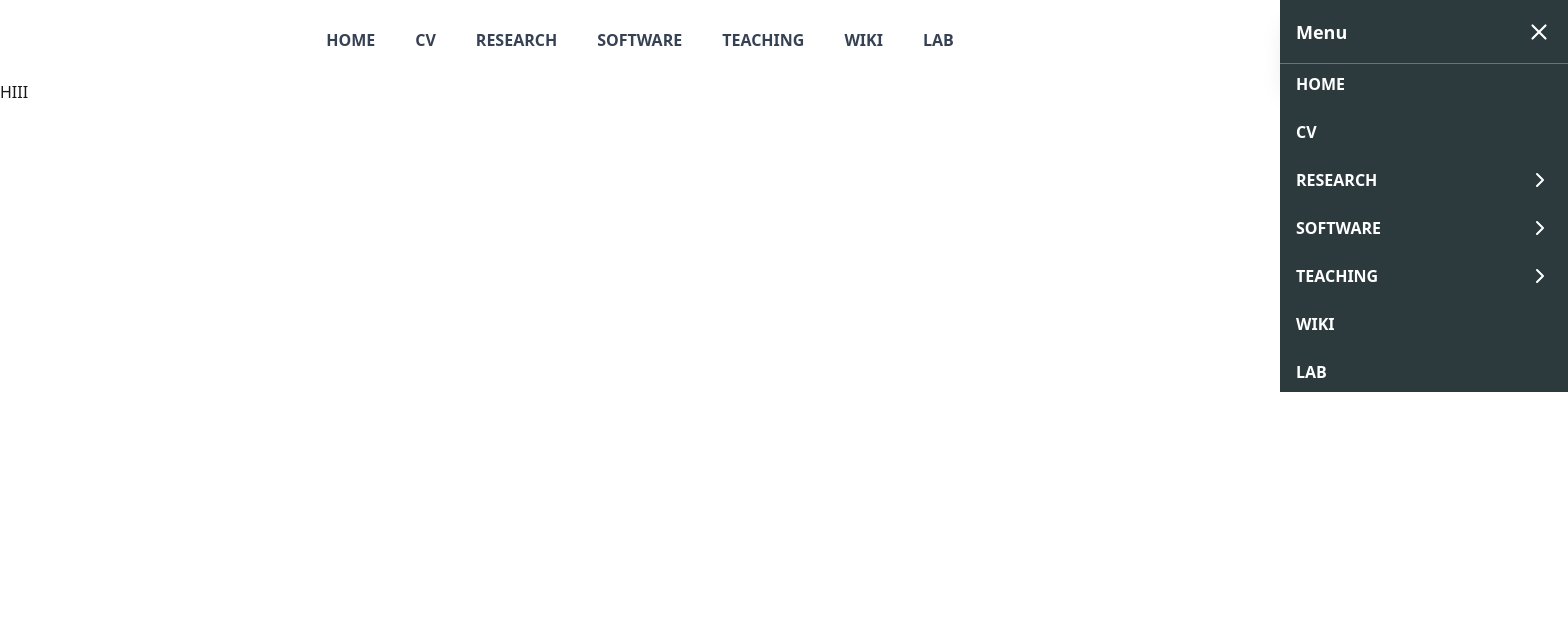
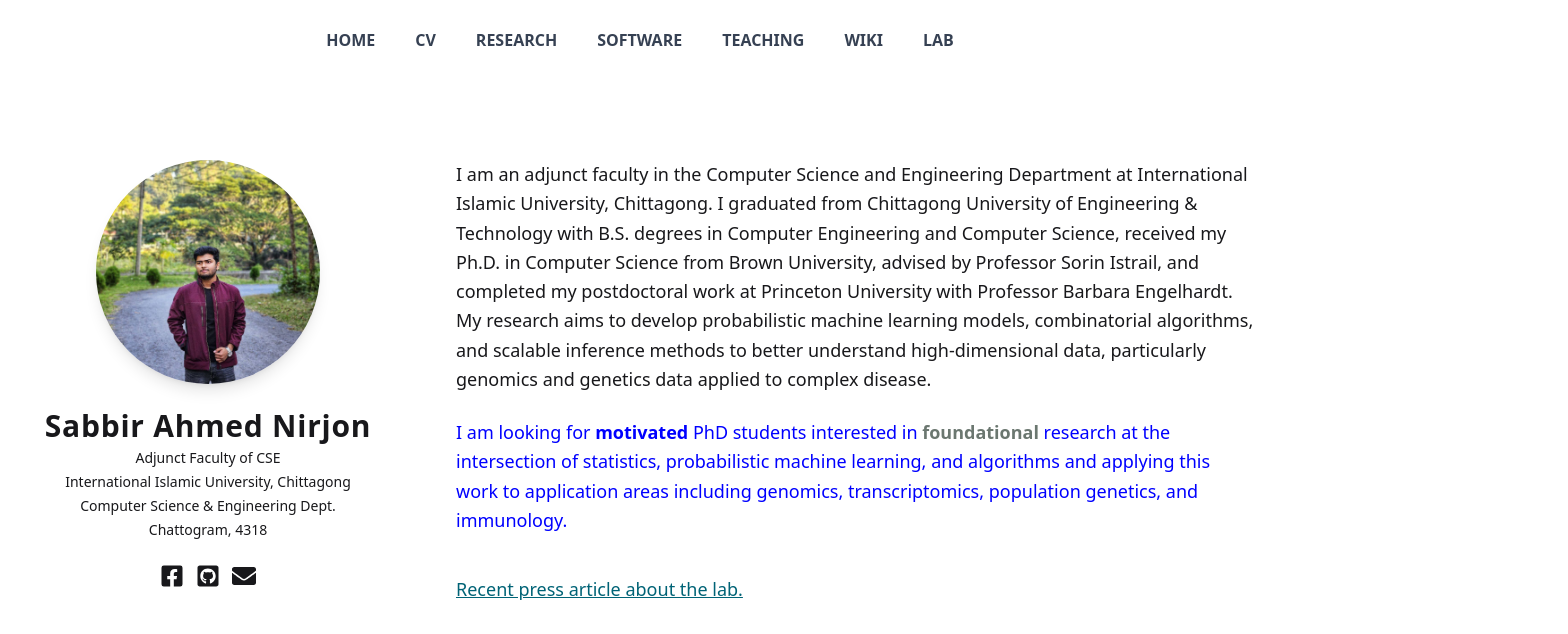
Before and after one commit to MasadRayan/Sabbir-Ahmed_Nirjon_Portfolio, a Next.js app: page / in a window 1280 px wide. Shown: the top 634 px of the page, 1568 px wide, since content can reach past the window. Built offline with nearby package versions, Linux system fonts and the light colour scheme.

Commit message:
Navbar and herosection added

```diff
--- a/src/Components/Navbar.jsx
+++ b/src/Components/Navbar.jsx
@@ -68,7 +68,7 @@ const Navbar = () => {
     const [expanded, setExpanded] = useState(null);
 
     return (
-        <header className="sticky top-0 z-50 bg-white/70 backdrop-blur-xl">
+        <header className="sticky top-0 z-50 bg-transparent backdrop-blur-2xl">
             <nav className="container mx-auto px-4 md:px-6">
                 <div className="h-16 md:h-20 flex items-center justify-center relative">
 
@@ -101,10 +101,10 @@ const Navbar = () => {
                     </ul>
 
                     {/* MOBILE HEADER */}
-                    <div className="md:hidden flex justify-between items-center w-full">
+                    <div className="md:hidden flex justify-between items-center w-full sticky top-0 bg-transparent backdrop-blur-2xl z-50 px-4 h-16">
                         <Link
                             href="/"
-                            className="font-semibold text-gray-700 hover:text-black transition"
+                            className="font-bold text-gray-700 hover:text-black transition"
                         >
                             Sabbir Ahmed Nirjon
                         </Link>
@@ -116,13 +116,14 @@ const Navbar = () => {
                             <Menu size={28} />
                         </button>
                     </div>
+
                 </div>
             </nav>
 
             {/* MOBILE SIDE DRAWER */}
             <div
                 className={cn(
-                    "fixed top-0 right-0 h-full w-72 bg-[#2d3a3d] text-white shadow-xl transform transition-transform duration-300",
+                    "md:hidden z-999 fixed top-0 right-0 h-full w-72 bg-[#2d3a3d] text-white shadow-xl transform transition-transform duration-300",
                     openSidebar ? "translate-x-0" : "translate-x-full"
                 )}
             >
--- /dev/null
+++ b/src/app/Components/HeroSection.jsx
@@ -0,0 +1,98 @@
+import Image from "next/image";
+import { FaFacebookSquare } from "react-icons/fa";
+import { FaGithubSquare } from "react-icons/fa";
+import { FaEnvelope } from "react-icons/fa";
+const HeroSection = () => {
+    return (
+        <section id="home" className="py-12 md:py-16 lg:py-20">
+            <div className="container mx-auto px-6">
+                <div className="grid grid-cols-1 lg:grid-cols-3 gap-10 lg:gap-16 items-start">
+
+                    {/* Profile Card */}
+                    <div
+                        className="flex flex-col items-center text-center lg:sticky lg:top-32 animate-slide-in-right"
+                        style={{ animationDelay: "0.2s" }}
+                    >
+                        {/* Profile Image */}
+                        <div className="w-48 h-48 md:w-56 md:h-56 rounded-full bg-linear-to-br from-muted to-muted/50 r shadow-lg flex items-center justify-center overflow-hidden">
+                            <Image
+                                src="/image.jpg"
+                                alt="Profile"
+                                width={200}
+                                height={200}
+                                className="w-full h-full object-cover"
+                            />
+                        </div>
+
+                        {/* Name and Title */}
+                        <div className="mt-6 space-y-1">
+                            <h1 className="text-2xl md:text-3xl font-heading font-bold tracking-wide text-foreground">
+                                Sabbir Ahmed Nirjon
+                            </h1>
+                            <p className="text-sm text-muted-foreground">Adjunct Faculty of CSE</p>
+                            <p className="text-sm text-muted-foreground">International Islamic University, Chittagong</p>
+                            <p className="text-sm text-muted-foreground">
+                                Computer Science & Engineering Dept.
+                            </p>
+                            <p className="text-sm text-muted-foreground">Chattogram, 4318</p>
+                        </div>
+
+                        {/* Social Icons */}
+                        <div className="flex items-center gap-3 mt-6">
+                            <a href="#" className="social-icon" aria-label="Facebook">
+                                <FaFacebookSquare className="hover:text-gray-600" size={24} />
+                            </a>
+                            <a href="#" className="social-icon" aria-label="GitHub">
+                                <FaGithubSquare className="hover:text-gray-600" size={24} />
+                            </a>
+                            <a href="#" className="social-icon" aria-label="Email">
+                                <FaEnvelope className="hover:text-gray-600"  size={24} />
+                            </a>
+                        </div>
+                    </div>
+
+                    {/* Bio Content */}
+                    <div className="lg:col-span-2 space-y-6 animate-fade-in">
+                        <p className="text-lg leading-relaxed text-foreground/90">
+                            I am an adjunct faculty in the{" "}
+                            <a href="#" className="text-link">
+                                Computer Science and Engineering Department
+                            </a>{" "}
+                            at{" "}
+                            <a href="#" className="text-link">
+                                International Islamic University, Chittagong
+                            </a>
+                            . I graduated from Chittagong University of Engineering & Technology with B.S. degrees in
+                            Computer Engineering and Computer Science, received my Ph.D. in
+                            Computer Science from Brown University, advised by Professor Sorin
+                            Istrail, and completed my postdoctoral work at Princeton University with
+                            Professor Barbara Engelhardt. My research aims to develop probabilistic
+                            machine learning models, combinatorial algorithms, and scalable
+                            inference methods to better understand high-dimensional data, particularly
+                            genomics and genetics data applied to complex disease.
+                        </p>
+
+                        <p className="text-lg leading-relaxed text-text-highlight text-[#0000FF]">
+                            I am looking for <span className="font-bold">motivated</span> PhD students
+                            interested in <span className="font-semibold text-[#6B7770]">foundational</span> research
+                            at the intersection of statistics, probabilistic machine learning, and
+                            algorithms and applying this work to application areas including genomics,
+                            transcriptomics, population genetics, and immunology.
+                        </p>
+
+                        <div className="pt-4">
+                            <a href="#" className="text-link text-lg underline text-[#006376]">
+                                Recent press article about the lab.
+                            </a>
+                        </div>
+                    </div>
+
+
+
+                </div>
+            </div>
+        </section>
+    );
+};
+
+export default HeroSection;
--- a/src/app/layout.js
+++ b/src/app/layout.js
@@ -25,7 +25,9 @@ export default function RootLayout({ children }) {
         className={`${geistSans.variable} ${geistMono.variable} antialiased`}
       >
         <Navbar></Navbar>
-        {children}
+        <div className="container mx-auto">
+          {children}
+        </div>
       </body>
     </html>
   );
--- a/src/app/page.js
+++ b/src/app/page.js
@@ -1,8 +1,10 @@
-import { Festive } from "next/font/google";
-import Image from "next/image";
+import HeroSection from "./Components/HeroSection";
+
 
 export default function Home() {
   return (
-    <div>HIII</div>
+    <div className="container mx-auto">
+      <HeroSection></HeroSection>
+    </div>
   );
 }
```
Also changed, not shown: public/image.jpg (added).
